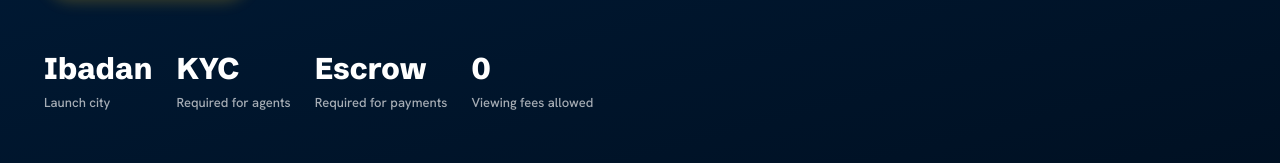
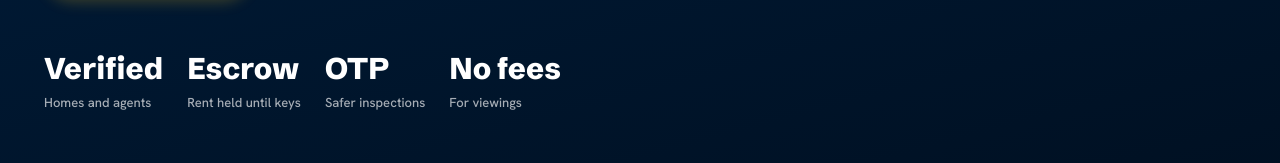
Before and after one commit to CreedTech/awa-agent, a Next.js app: page / in a window 1280 px wide. Shown: the part 488-651 px from the top of the page. Built offline with nearby package versions, Linux system fonts and the light colour scheme; no server answers.

Commit message:
fix: focus public stats on product value

```diff
--- a/app/(public)/explore/page.tsx
+++ b/app/(public)/explore/page.tsx
@@ -178,11 +178,11 @@ function ExploreContent() {
         <div className="card" style={{ background: "linear-gradient(120deg, var(--navy-800), var(--navy-700))", color: "#fff", border: "none", padding: "24px 26px" }}>
           <div className="row between wrap gap-4">
             <div className="col gap-2">
-              <h1 style={{ color: "#fff", fontSize: 26 }}>Escrow-protected homes in Ibadan</h1>
+              <h1 style={{ color: "#fff", fontSize: 26 }}>Escrow-protected rental marketplace</h1>
               <p style={{ color: "rgba(255,255,255,.8)", fontSize: 14.5 }}>Every listing shows the total upfront price. Every agent is verified.</p>
             </div>
             <div className="row gap-6">
-              {[["Ibadan", "Launch city"], ["KYC", "Agent checks"], ["0", "Viewing fees"]].map(([v, l]) => (
+              {[["Verified", "Homes"], ["Escrow", "Payments"], ["No fees", "Viewings"]].map(([v, l]) => (
                 <div key={l} className="col" style={{ gap: 0 }}>
                   <span style={{ fontFamily: "var(--font-display)", fontWeight: 800, fontSize: 22 }}>{v}</span>
                   <span style={{ fontSize: 12, color: "rgba(255,255,255,.65)" }}>{l}</span>
--- a/app/(public)/page.tsx
+++ b/app/(public)/page.tsx
@@ -31,10 +31,10 @@ const BENEFITS = [
 ] as const;
 
 const STATS = [
-  { value: "Ibadan", label: "Launch city" },
-  { value: "KYC", label: "Required for agents" },
-  { value: "Escrow", label: "Required for payments" },
-  { value: "0", label: "Viewing fees allowed" },
+  { value: "Verified", label: "Homes and agents" },
+  { value: "Escrow", label: "Rent held until keys" },
+  { value: "OTP", label: "Safer inspections" },
+  { value: "No fees", label: "For viewings" },
 ];
 
 const FAQ = [
```
